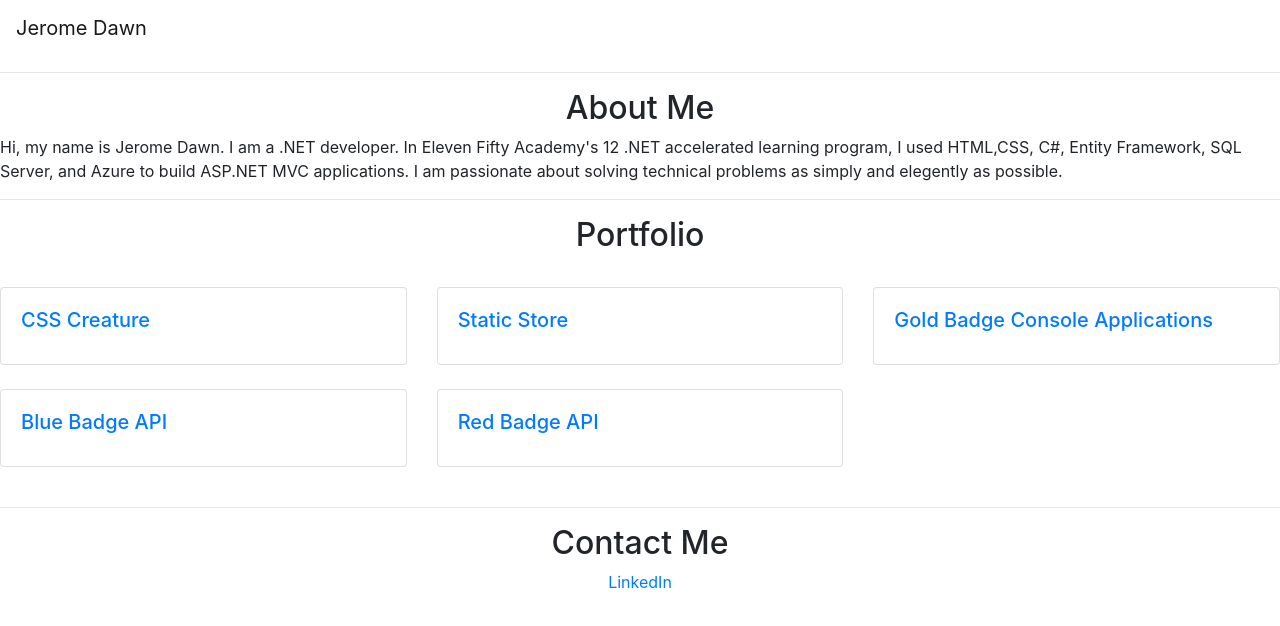
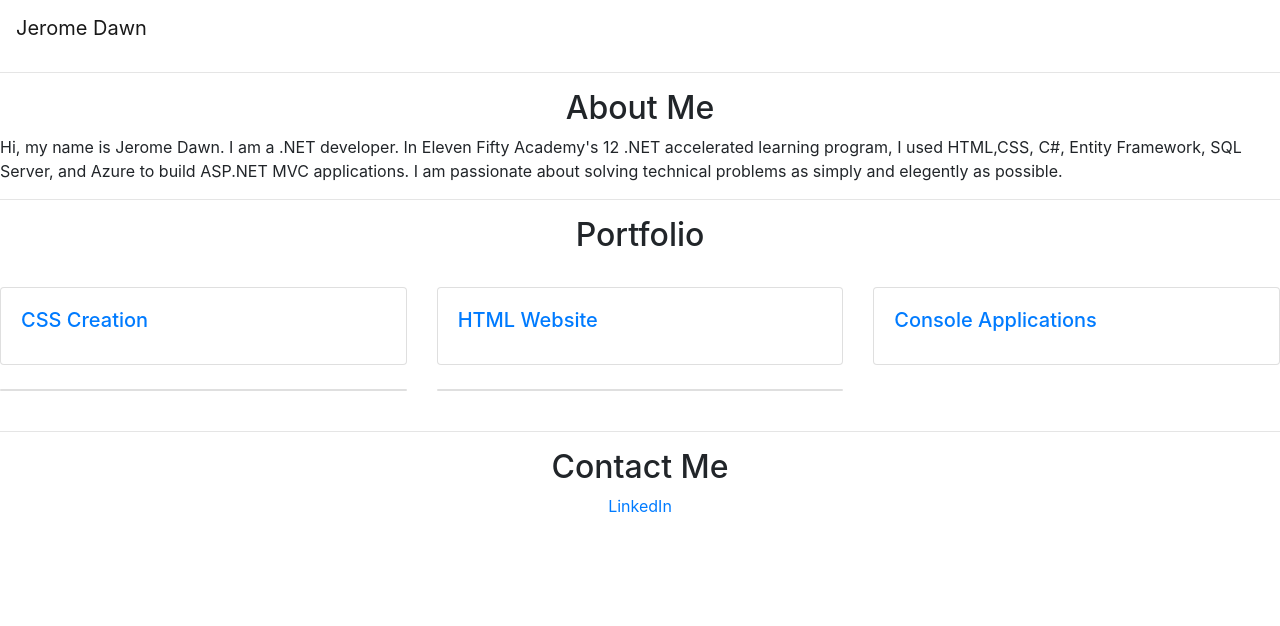
Before and after one commit to jeromedawn/Portfolio, a plain HTML site: page index.html in a window 1280 px wide. Drawn offline with nearby package versions, Linux system fonts and the light colour scheme.

Commit message:
april 20th edits
april 20th edits

```diff
--- a/index.html
+++ b/index.html
@@ -71,7 +71,7 @@
 
 
                 <div class="card-body">
-                    <h5 class="card-title"><a href="https://codepen.io/jerome-dawn-jr/pen/yLVRjXK">CSS Creature</a></h5>
+                    <h5 class="card-title"><a href="https://codepen.io/jerome-dawn-jr/pen/yLVRjXK">CSS Creation</a></h5>
                     <p class="card-text">
                         <a href="https://codepen.io/jerome-dawn-jr/pen/yLVRjXK"></a>
                     </p>
@@ -82,7 +82,7 @@
             <div class="card">
 
                 <div class="card-body">
-                    <h5 class="card-title"><a href="https://jeromedawn.github.io/StaticStoreFrontAssignment/">Static Store</a></h5>
+                    <h5 class="card-title"><a href="https://jeromedawn.github.io/StaticStoreFrontAssignment/">HTML Website</a></h5>
                     <p class="card-text">
                     <a href=""></a>
                     </p>
@@ -93,7 +93,7 @@
             <div class="card">
 
                 <div class="card-body">
-                    <h5 class="card-title"><a href="https://github.com/jeromedawn/GoldBadgeChallenges">Gold Badge Console Applications</a></h5>
+                    <h5 class="card-title"><a href="https://github.com/jeromedawn/GoldBadge_Challenges">Console Applications</a></h5>
                     <p class="card-text"></p>
                 </div>
             </div>
@@ -101,19 +101,19 @@
         <div class="col mb-4">
             <div class="card">
 
-                <div class="card-body">
+                <!-- <div class="card-body">
                     <h5 class="card-title"><a href="https://github.com/jeromedawn/BlueBadgeFinal">Blue Badge API</a></h5>
                     <p class="card-text"></p>
-                </div>
+                </div> -->
             </div>
         </div>
         <div class="col mb-4">
             <div class="card">
 
-                <div class="card-body">
+                <!-- <div class="card-body">
                     <h5 class="card-title"><a href="https://elevenstorewebmvc20210528092445.azurewebsites.net/">Red Badge API</a></h5>
                     <p class="card-text"></p>
-                </div>
+                </div> -->
             </div>
         </div>
     </div>
```
